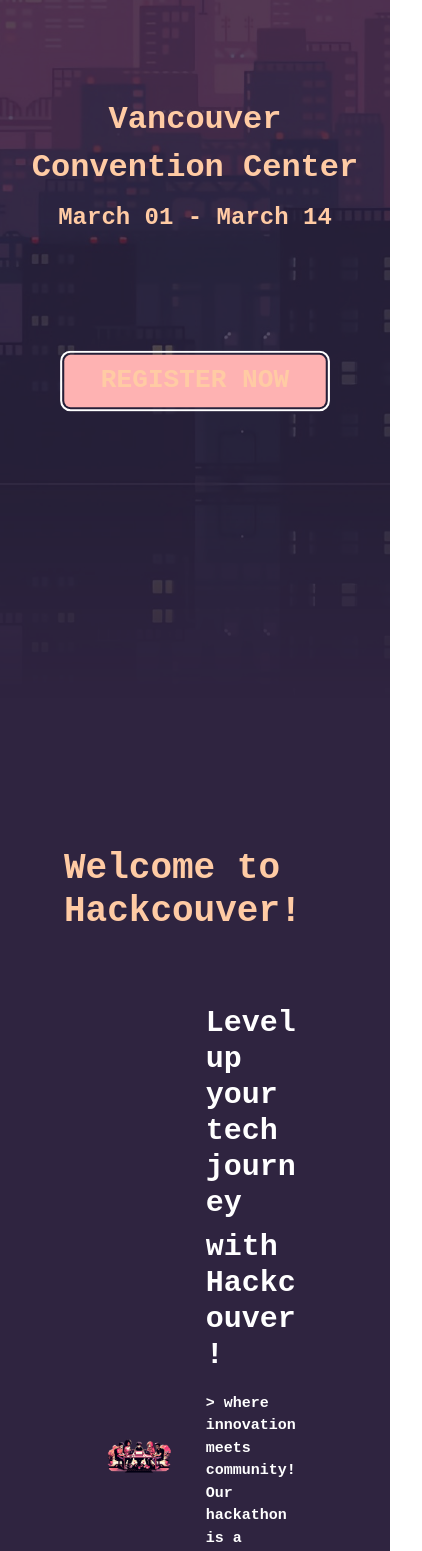
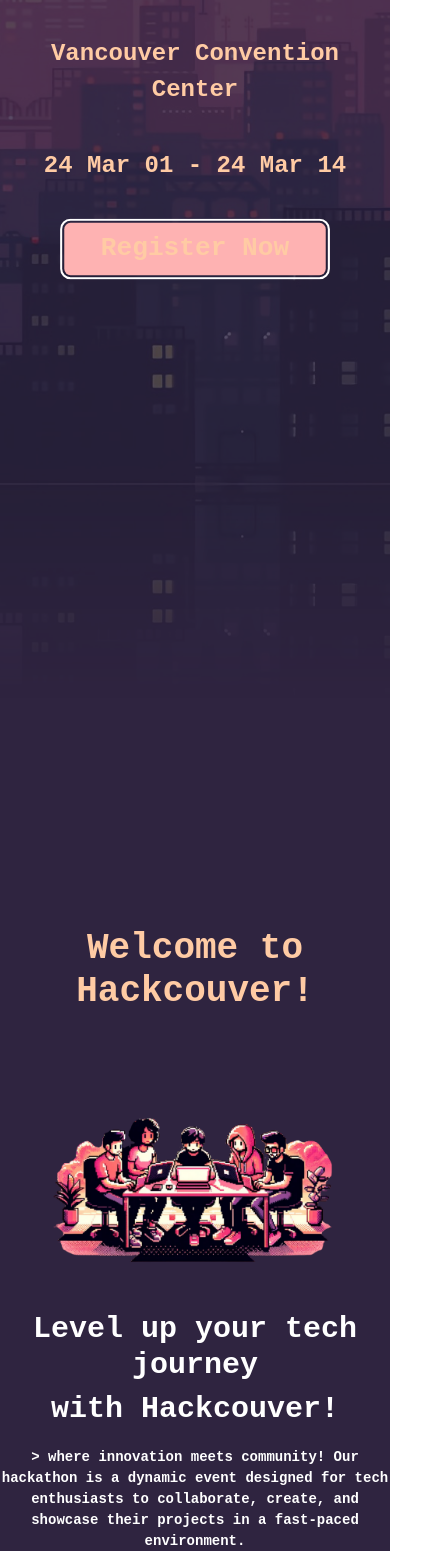
Before and after one commit to LeoQiu981112/hackcouver-2024, a React (Vite) app: page / in a window 390 px wide. Shown: the part 445-1996 px from the top of the page, 422 px wide, since content can reach past the window. Built offline with nearby package versions, Linux system fonts and the light colour scheme.

Commit message:
mobile compatibility for judge, panelist, sponsor

```diff
--- a/src/components/About.tsx
+++ b/src/components/About.tsx
@@ -4,42 +4,37 @@ import {
     Text,
     Image,
     Heading,
+    useBreakpointValue
 } from "@chakra-ui/react";
 import ide_image from '../assets/terminal.png';
 import teamwork from '../assets/teamwork.png';
 
 export default function About() {
+    const isMobile = useBreakpointValue({ base: true, md: false });
+    const flexDirection = isMobile ? 'column' : 'row';
+    const textFontSize = useBreakpointValue({ base: "sm", md: "md", lg: "lg" });
 
     return (
-
-        <Flex id="About-flex" direction='column' align='center' justify='center' marginTop={-20}>
-            <Flex id="Welcome-flex" direction='row' align='center' justify='center' marginX='1rem' gap='10' margin='2rem' wrap='wrap'>
-                <Heading as='h1' size='2xl' margin='2rem'>Welcome to Hackcouver!</Heading>
-                <Flex direction='row' pl="10" width='75vw' align='center'>
-                    <Box width='40%' padding='2'>
-                        <Image src={teamwork} width='100%' height='auto' /> {/* Set height to auto to maintain aspect ratio */}
+        <Flex direction='column' align='center' justify='center' mt={isMobile ? 0 : -20}>
+            <Flex direction={flexDirection} align='center' justify='center' mx={isMobile ? 0 : '1rem'} my='2rem' gap='10' wrap='wrap'>
+                <Heading as='h1' size='2xl' my='2rem' textAlign='center'>Welcome to Hackcouver!</Heading>
+                <Flex direction={flexDirection} width={isMobile ? '100%' : '75vw'} align='center' justify='center'>
+                    <Box width={isMobile ? '100%' : '60%'} p='2'>
+                        <Image src={teamwork} width='100%' height='auto' />
                     </Box>
-                    <Box width='45%' pl={4}> {/* Added left padding for gap */}
+                    <Box width={isMobile ? '100%' : '45%'} pl={isMobile ? 0 : 4} textAlign={isMobile ? 'center' : 'left'}>
                         <Heading size='md' fontSize="30px" color="white" fontWeight="bold">
                             Level up your tech journey
                         </Heading>
-                        <Heading size='md' fontSize="30px" color="white" fontWeight="bold" mt={2}> {/* Added top margin for gap */}
+                        <Heading size='md' fontSize="30px" color="white" fontWeight="bold" mt={2}>
                             with Hackcouver!
                         </Heading>
-                        <Text fontSize="15px" fontWeight="bold" color="white" mt={5}> {/* Added top margin for gap */}
+                        <Text fontSize={textFontSize} fontWeight="bold" color="white" mt={5}>
                             &gt; where innovation meets community! Our hackathon is a dynamic event designed for tech enthusiasts to collaborate, create, and showcase their projects in a fast-paced environment.
                         </Text>
-
                     </Box>
-
                 </Flex>
-
             </Flex>
-
-            <Heading as='h1' size='2xl' paddingTop={40} margin='2rem'>What you will gain!</Heading>
-            <Image src={ide_image} />
-
-
-        </Flex >
-    )
+        </Flex>
+    );
 }
--- a/src/components/AvatarItems.tsx
+++ b/src/components/AvatarItems.tsx
@@ -1,29 +1,23 @@
-import {
-    Avatar,
-
-} from "@chakra-ui/react"
-import { Flex } from "@chakra-ui/react"
-import { Image, Box, Text, VStack } from "@chakra-ui/react"
+import { Avatar, Box, Text, VStack } from "@chakra-ui/react";
 
 interface RoundAvatarProps {
     name: string;
     src: string;
-    title: string | JSX.Element; // Since we're passing a JSX element, we'll specify it here
+    title: string | JSX.Element;
+    avatarSize?: "2xs" | "xs" | "sm" | "md" | "lg" | "xl" | "2xl"; // Add avatarSize prop for responsiveness
+    textSize?: string; // Add textSize prop for responsiveness
 }
 
-
-
-const RoundAvatar: React.FC<RoundAvatarProps> = ({ name, src, title }) => {
-    // Define a fixed height for the name and title containers
+const RoundAvatar: React.FC<RoundAvatarProps> = ({ name, src, title, avatarSize = "2xl", textSize = "xl" }) => {
     const fixedHeight = '60px'; // Adjust as needed
 
     return (
-        <VStack spacing="4" minW="200px" align="center"> {/* Align items to start */}
+        <VStack minW="200px" align="center">
             <Box position={'relative'}>
                 <Avatar
                     name={name}
                     src={src}
-                    size='2xl'
+                    size={avatarSize} // Use the avatarSize prop
                     showBorder={true}
                     border='4px solid white'
                 />
@@ -37,7 +31,7 @@ const RoundAvatar: React.FC<RoundAvatarProps> = ({ name, src, title }) => {
                 />
             </Box>
             <Box textAlign="center" height={fixedHeight}>
-                <Text fontSize="xl" fontWeight="bold" noOfLines={1} color={"#FFD8EA"}>{name}</Text> {/* Fixed height and truncate if necessary */}
+                <Text fontSize={textSize} fontWeight="bold" noOfLines={1} color={"#FFD8EA"}>{name}</Text> {/* Use the textSize prop */}
                 {title}
             </Box>
         </VStack>
--- a/src/components/Home.tsx
+++ b/src/components/Home.tsx
@@ -40,29 +40,28 @@ const Home = () => {
                     position={"absolute"}
                     direction={"column"}
                     textAlign={'center'}
-                gap={20}
-                m={5}
+                    gap={10}
+                    px={10}
                     pt={80}>
 
                     <Box>
-                    <Logo fontSize={LogoTextSize}/>
+                        <Logo fontSize={LogoTextSize} />
                     </Box>
 
                     {/* Home Page Info */}
                     <Flex
                         id="Home-Info-Flex"
-                    direction={{base: "column", md: "row"}}
+                        direction={{ base: "column", md: "row" }}
                         align={'center'}
-                    gap={{base:2, md: 150}}
-                    mb={10}
+                        gap={{ base: 10, md: 200 }}
                     >
-                    <Text fontSize={{base: '32px', md: '2rem'}} fontWeight="bold">Vancouver Convention Center</Text>
-                    <Text fontSize={{base: '24px', md: '2rem'}} fontWeight="bold">March 01 - March 14</Text>
+                        <Text fontSize={{ base: '1.5rem', md: '2rem' }} fontWeight="bold">Vancouver Convention Center</Text>
+                        <Text fontSize={{ base: '1.5rem', md: '2rem' }} fontWeight="bold">24 Mar 01 - 24 Mar 14</Text>
                     </Flex>
 
                     {/* Home Page Button */}
                     <Box>
-                    <CustomButton text="REGISTER NOW" />
+                        <CustomButton text="Register Now" />
                     </Box>
                 </Flex>
             </Flex>
--- a/src/components/Judge.tsx
+++ b/src/components/Judge.tsx
@@ -10,13 +10,14 @@ interface JudgeProps {
     name: string;
     src: string;
     title: string | JSX.Element;
+    size?: "2xs" | "xs" | "sm" | "md" | "lg" | "xl" | "2xl"; // Add avatarSize prop for responsiveness
 }
 
-const Judge: React.FC<JudgeProps> = ({ name, src, title }) =>
+const Judge: React.FC<JudgeProps> = ({ name, src, title, size }) =>
     <Flex id="Judge" align="center" p={2} borderRadius="lg" >
         <Avatar
             src={src}
-            size="xl"
+            size={size}
             mr={3} // Adds margin to the right of the Avatar
             bgGradient="linear(to-l, #FFD8EA, #D9D9D9, #DAB2DB)"
             border="5px solid transparent"
--- a/src/components/JudgeMentor.tsx
+++ b/src/components/JudgeMentor.tsx
@@ -1,4 +1,8 @@
-import { Flex, Grid, GridItem } from "@chakra-ui/react";
+import {
+    Flex, Grid, GridItem,
+    useBreakpointValue,
+
+} from "@chakra-ui/react";
 import { Heading } from "@chakra-ui/react";
 
 import Judge from './Judge';
@@ -48,28 +52,29 @@ export default function JudgeMentor() {
         }
     ]
 
+    // Define responsive sizes for avatar and text
+    const avatarSize = useBreakpointValue({ base: "md", md: "lg" });
+    const textSize = useBreakpointValue({ base: "sm", md: "md" });
+
     return (
         <>
             <Flex id='Panelists-flex' direction='column' gap={8} align='center'>
+                <Heading as='h1' size='2xl' margin='2rem'>Judges & Mentors</Heading>
 
-
-                <Heading as='h1' size='2xl' margin='2rem'>Judges & Mentors </Heading>
-
-
-                <Flex wrap='wrap' align='center' justify='center'>
-
-                    <Grid templateColumns="repeat(2, 1fr)" >
-                        {[...Array(6)].map((_, index) => (
-                            <GridItem key={index}>
-                                <Judge name="Alex" title="Amazon Software Engineer" src="https://bit.ly/dan-abramov" />
-                            </GridItem>
-                        ))}
-                    </Grid>
-
-                </Flex>
-
-            </Flex >
+                <Grid templateColumns={{ base: "repeat(1, 1fr)", md: "repeat(2, 1fr)", lg: "repeat(3, 1fr)", xl: "repeat(3, 1fr)" }} gap={6} px={4} w="full">
+                    {Judges.map((judge, index) => (
+                        <GridItem key={index} display="flex" flexDirection="column" alignItems="center" justifyContent="center">
+                            <Judge
+                                name={judge.name}
+                                title="Amazon Software Engineer"
+                                src={judge.avatar}
+                                size={avatarSize}
+                                textSize={textSize}
+                            />
+                        </GridItem>
+                    ))}
+                </Grid>
+            </Flex>
         </>
-
-    )
+    );
 }
--- a/src/components/Sponsors.tsx
+++ b/src/components/Sponsors.tsx
@@ -1,35 +1,21 @@
-import { Flex } from "@chakra-ui/react";
-import {
-    Heading,
-    Grid,
-    Button
-
-} from "@chakra-ui/react";
+import { Flex, Heading, Grid } from "@chakra-ui/react";
 import CustomCard from "./CustomCard";
 import CustomButton from "./CustomButton";
 
 export default function Sponsors() {
-
     return (
         <>
-
             <Flex id='Sponsors-flex' direction={'column'} align={'center'} justify={'center'} color="white" p={32}>
                 <Heading as='h1' size='2xl' marginTop='1rem' marginBottom='4rem'>Sponsors</Heading>
-                <Grid templateColumns='repeat(3, 1fr)' gap={5} marginBottom='4rem'>
-                    <CustomCard
-                        imageUrl='https://images.unsplash.com/photo-1667489022797-ab608913feeb?ixlib=rb-4.0.3&ixid=MnwxMjA3fDB8MHxlZGl0b3JpYWwtZmVlZHw5fHx8ZW58MHx8fHw%3D&auto=format&fit=crop&w=800&q=60'
-                    ></CustomCard>
-                    <CustomCard
-                        imageUrl='https://images.unsplash.com/photo-1667489022797-ab608913feeb?ixlib=rb-4.0.3&ixid=MnwxMjA3fDB8MHxlZGl0b3JpYWwtZmVlZHw5fHx8ZW58MHx8fHw%3D&auto=format&fit=crop&w=800&q=60'
-                    ></CustomCard>
-                    <CustomCard
-                        imageUrl='https://images.unsplash.com/photo-1667489022797-ab608913feeb?ixlib=rb-4.0.3&ixid=MnwxMjA3fDB8MHxlZGl0b3JpYWwtZmVlZHw5fHx8ZW58MHx8fHw%3D&auto=format&fit=crop&w=800&q=60'
-                    ></CustomCard>
+                <Grid templateColumns={{ base: "repeat(1, 1fr)", md: "repeat(2, 1fr)", lg: "repeat(3, 1fr)" }} gap={5} marginBottom='4rem' width="full">
+                    {[...Array(3)].map((_, index) => (
+                        <CustomCard key={index}
+                            imageUrl='https://images.unsplash.com/photo-1667489022797-ab608913feeb?ixlib=rb-4.0.3&ixid=MnwxMjA3fDB8MHxlZGl0b3JpYWwtZmVlZHw5fHx8ZW58MHx8fHw%3D&auto=format&fit=crop&w=800&q=60'
+                        />
+                    ))}
                 </Grid>
                 <CustomButton text="SPONSOR US" />
             </Flex>
-
         </>
-    )
-
+    );
 }
```
Also changed, not shown: src/components/Panelists.tsx (+11 -30 lines). Lines whose indentation alone changed are shown as unchanged.
